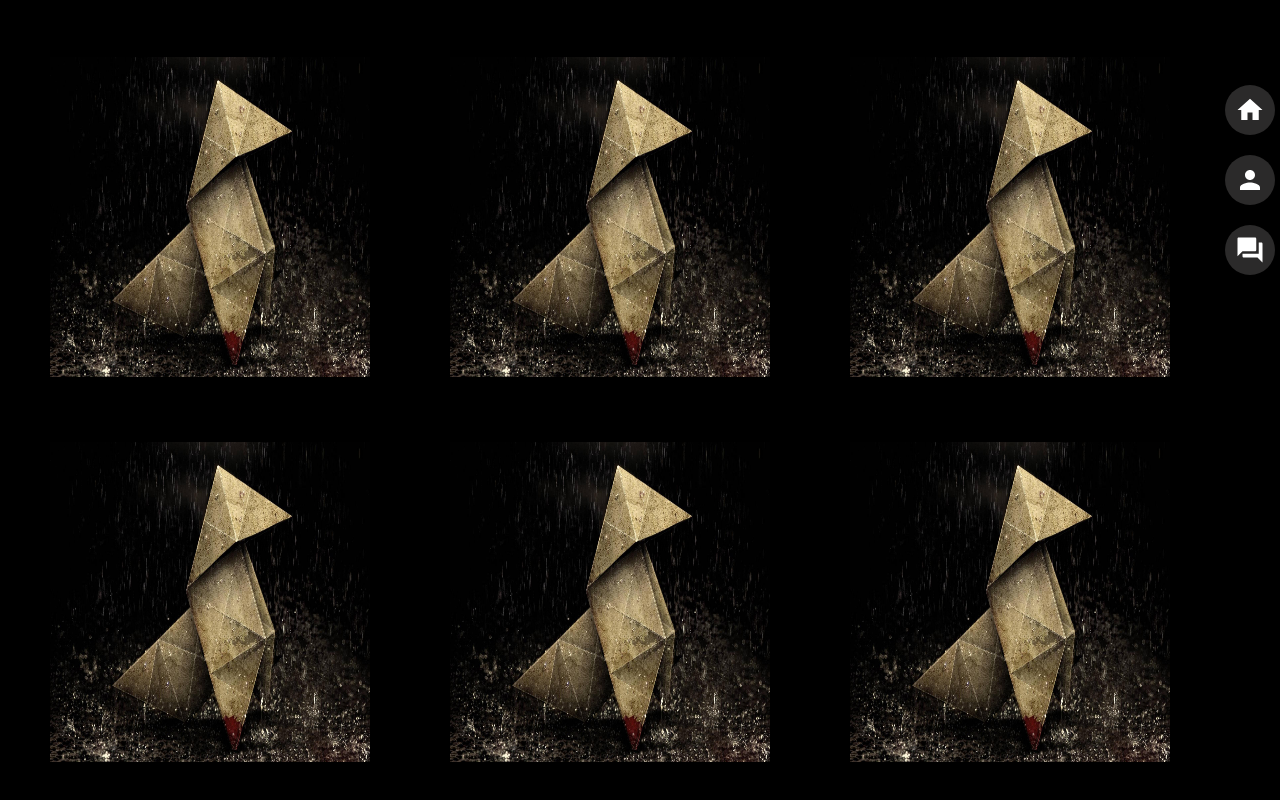
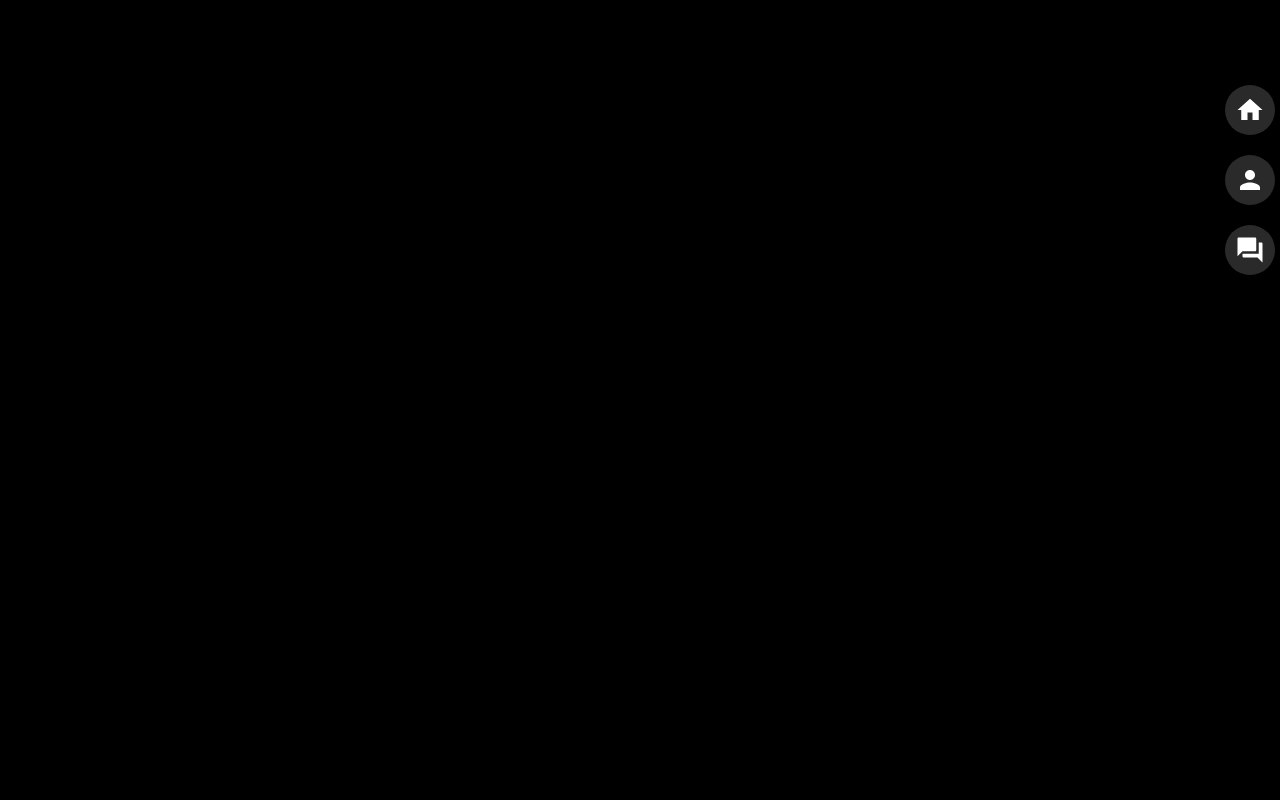
Before and after one commit to begench02/portfolio, a React (Create React App) app: page /portfolio in a window 1280 px wide. Shown: the part 256-1056 px from the top of the page. After the commit the page ends 800 px from the top, so only its background shows below. Built offline with nearby package versions, Linux system fonts and the light colour scheme; the HTML template or start-up script is replaced by a standard one.

Commit message:
Warning fix

```diff
--- a/src/Components/Sidebar/Sidebar.tsx
+++ b/src/Components/Sidebar/Sidebar.tsx
@@ -1,12 +1,8 @@
 import { NavLink } from 'react-router-dom';
 // Components
-import LightbulbIcon from '@mui/icons-material/Lightbulb';
 import HomeIcon from '@mui/icons-material/Home';
-import WorkIcon from '@mui/icons-material/Work';
 import PersonIcon from '@mui/icons-material/Person';
-import BusinessCenterIcon from '@mui/icons-material/BusinessCenter';
 import ForumIcon from '@mui/icons-material/Forum';
-import AccountCircleIcon from '@mui/icons-material/AccountCircle';
 // Styles
 import styles from './Sidebar.module.css';
 
--- a/src/pages/AboutPage/AboutPage.tsx
+++ b/src/pages/AboutPage/AboutPage.tsx
@@ -1,10 +1,6 @@
 // Components
-import PropTypes from 'prop-types';
-import DownloadIcon from '@mui/icons-material/Download';
-import { CircularProgress, Typography } from '@mui/material';
 import { buildStyles, CircularProgressbar } from 'react-circular-progressbar';
 import 'react-circular-progressbar/dist/styles.css';
-import { Box, height } from '@mui/system';
 // Styles
 import styles from './AboutPage.module.css';
 import { Education } from './Education/Education';
--- a/src/pages/Contacts/Contacts.tsx
+++ b/src/pages/Contacts/Contacts.tsx
@@ -2,19 +2,19 @@
 import LocationOnIcon from '@mui/icons-material/LocationOn';
 import EmailIcon from '@mui/icons-material/Email';
 import LocalPhoneIcon from '@mui/icons-material/LocalPhone';
-import { LinkedIn } from '@mui/icons-material';
+// import { LinkedIn } from '@mui/icons-material';
 import TelegramIcon from '@mui/icons-material/Telegram';
 import emailjs from 'emailjs-com';
 // Styles
 import styles from './Contacts.module.css';
 import { TextField } from '@mui/material';
-import { Link } from 'react-router-dom';
+// import { Link } from 'react-router-dom';
 import { useForm } from 'react-hook-form';
 
 
 export const Contacts = () => {
     // Local state
-    const { register, handleSubmit } = useForm();
+    const { register } = useForm();
 
 
     // Functions
--- a/src/pages/Portfolio/Portfolio.tsx
+++ b/src/pages/Portfolio/Portfolio.tsx
@@ -1,5 +1,5 @@
 // Components
-import portfolioImage from 'images/project.jpg';
+// import portfolioImage from 'images/project.jpg';
 // Styles
 import styles from './Portfolio.module.css';
 
@@ -8,12 +8,12 @@ export const Portfolio = () => {
         <div className={styles.main_block}>
             <h1>MY <span className='text_orange'>PORTFOLIO</span></h1>
             <div className={styles.content_block}>
+                {/* <div> <img className={styles.image} src={portfolioImage}/> </div>
                 <div> <img className={styles.image} src={portfolioImage}/> </div>
                 <div> <img className={styles.image} src={portfolioImage}/> </div>
                 <div> <img className={styles.image} src={portfolioImage}/> </div>
                 <div> <img className={styles.image} src={portfolioImage}/> </div>
-                <div> <img className={styles.image} src={portfolioImage}/> </div>
-                <div> <img className={styles.image} src={portfolioImage}/> </div>
+                <div> <img className={styles.image} src={portfolioImage}/> </div> */}
             </div>
         </div>
     );
```
